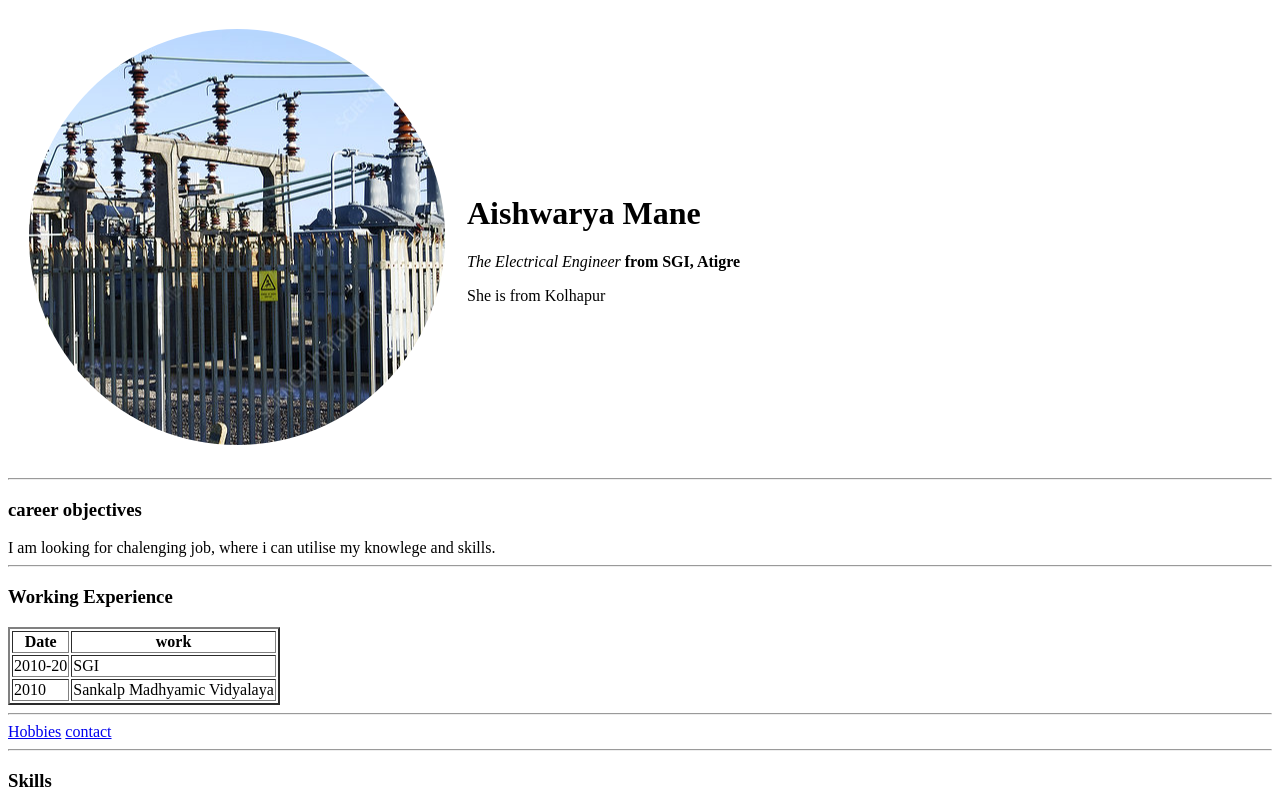
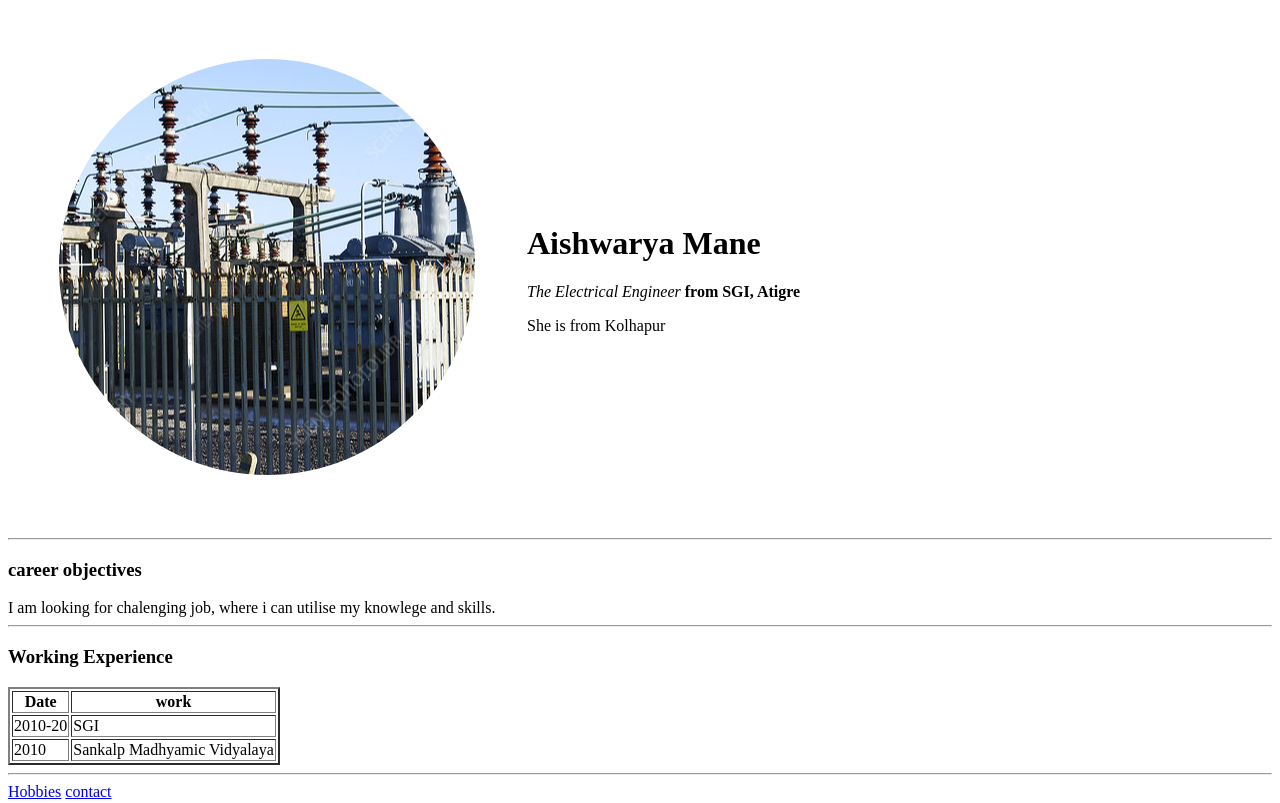
Before and after one commit to rvsatyam/my-cv, a plain HTML site: page index.html in a window 1280 px wide. Shown: the top 803 px of the page. Drawn offline with Linux system fonts and the light colour scheme; files whose address does not match are found by name.

```diff
--- a/index.html
+++ b/index.html
@@ -5,7 +5,7 @@
     <title> ✨Electrical Contractors</title>
   </head>
   <body>
-    <table cellspacing="20">
+    <table cellspacing="50">
       <tr>
         <td><img src="C:\Users\HP\Desktop\aish\web development\html-PERSONAL SITE\Electrical_Substation.png" alt="Elecrical Substation"></td>
         <td><h1>Aishwarya Mane</h1>
```
